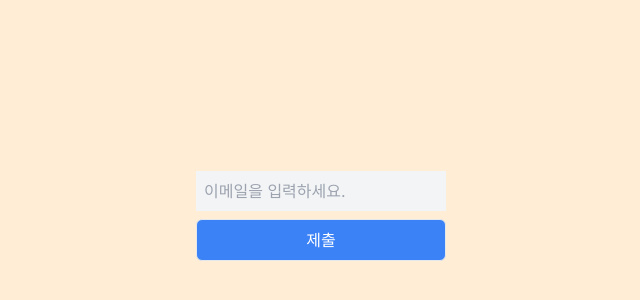
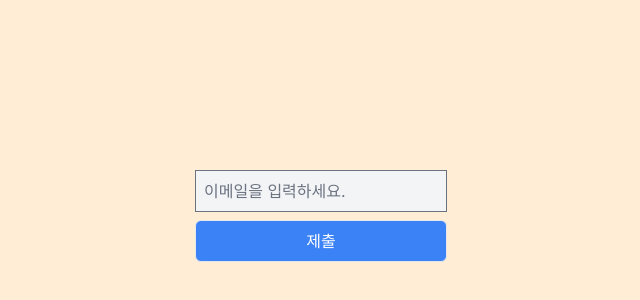
Before and after one commit to aristata/nextjs-04-carrot-market-v2, a Next.js app: page / in a window 1280 px wide. Shown: the part 184-484 px from the top of the page, without its empty margins (319-959 px from the left). Built offline with nearby package versions, Linux system fonts and the light colour scheme.

Commit message:
feat: tailwind directive

```diff
--- a/tailwind.config.ts
+++ b/tailwind.config.ts
@@ -9,6 +9,6 @@ const config: Config = {
   theme: {
     extend: {}
   },
-  plugins: []
+  plugins: [require("@tailwindcss/forms")]
 };
 export default config;
```
Also changed, not shown: package.json (+6 -5 lines), 1 other file (tests, documents, lock files or other folders).
